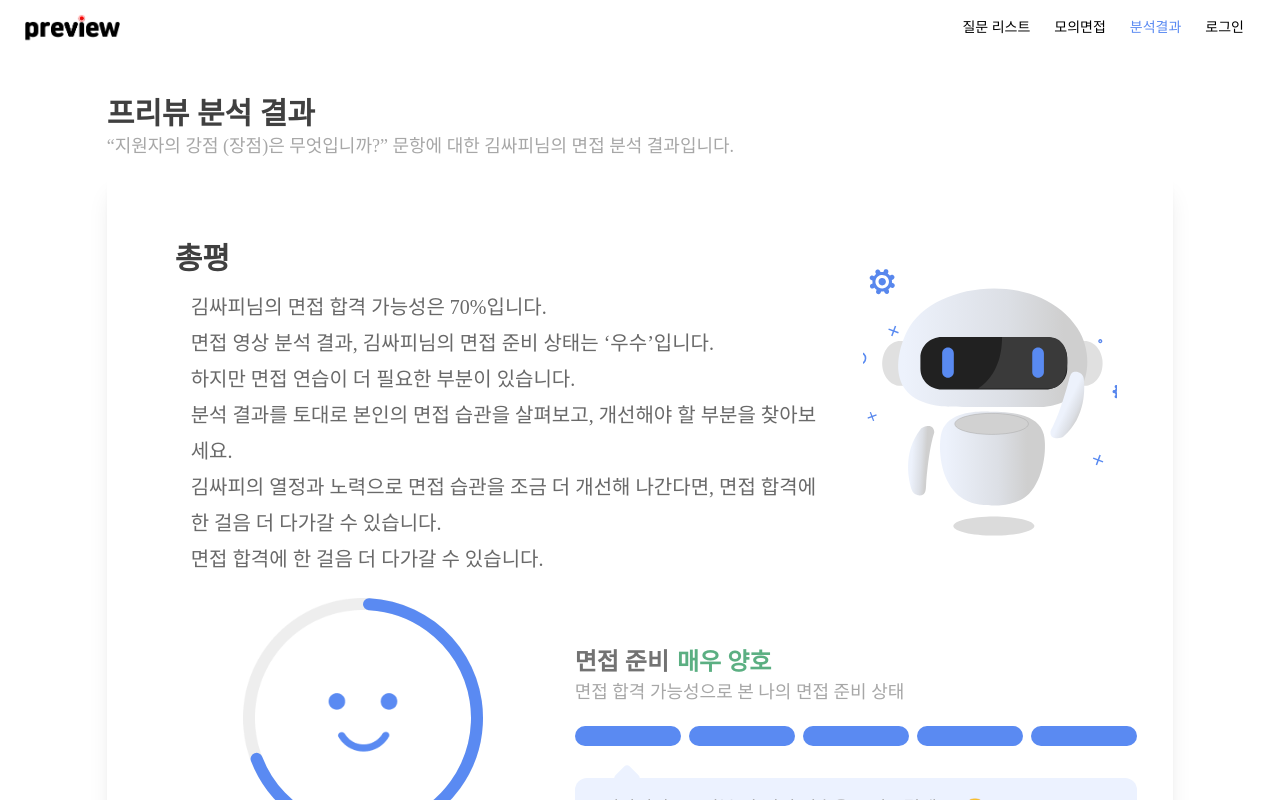
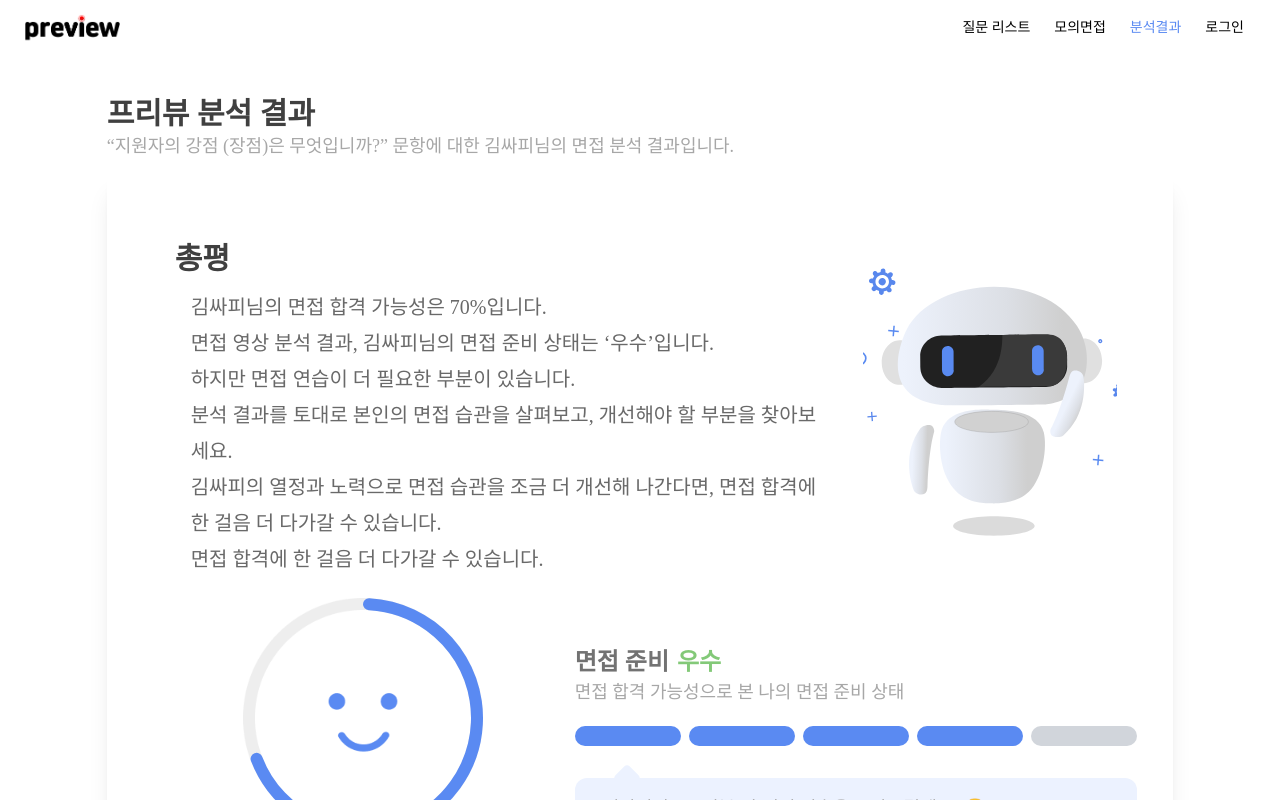
Before and after one commit to d102-preview/preview, a React (Vite) app in the folder frontend/: page /result/1 in a window 1280 px wide. Shown: the top 800 px of the page. Built offline with nearby package versions, Linux system fonts and the light colour scheme; a web font is replaced by a local one.

Commit message:
[FE] refactor #92: 분석 보고서 props 수정

```diff
--- a/frontend/src/components/result/InterviewPrepared.tsx
+++ b/frontend/src/components/result/InterviewPrepared.tsx
@@ -1,44 +1,27 @@
 import SpeechBubble from './SpeechBubble';
 
 interface IInterviewPreparedProps {
+  prepare: '매우 부족' | '부족' | '보통' | '우수' | '매우 우수';
   state: 1 | 2 | 3 | 4 | 5;
   name: string;
 }
 
-const InterviewPrepared = ({ state, name }: IInterviewPreparedProps) => {
+const InterviewPrepared = ({ prepare, state, name }: IInterviewPreparedProps) => {
   // state 값에 따라 적절한 클래스 반환
-  const getTextClass = (state: number) => {
-    switch (state) {
-      case 1:
+  const getTextClass = (prepare: string) => {
+    switch (prepare) {
+      case '매우 부족':
         return 'text-[#F87F7F]';
-      case 2:
+      case '부족':
         return 'text-[#F5B18A]';
-      case 3:
+      case '보통':
         return 'text-[#F8C77F]';
-      case 4:
+      case '우수':
         return 'text-[#83C978]';
-      case 5:
+      case '매우 우수':
         return 'text-[#5BAF82]';
       default:
         return 'text-UNIMPORTANT_TEXT';
-    }
-  };
-
-  // state 값에 따라 적절한 문자열 반환
-  const getStateText = (state: number) => {
-    switch (state) {
-      case 1:
-        return '매우 부족';
-      case 2:
-        return '부족';
-      case 3:
-        return '보통';
-      case 4:
-        return '양호';
-      case 5:
-        return '매우 양호';
-      default:
-        return '';
     }
   };
 
@@ -56,8 +39,7 @@ const InterviewPrepared = ({ state, name }: IInterviewPreparedProps) => {
     return isActive ? 'bg-MAIN1' : 'bg-gray-300';
   };
 
-  const textClass = getTextClass(state);
-  const text = getStateText(state);
+  const textClass = getTextClass(prepare);
   const activeStates = getBarActiveStates(state);
 
   return (
@@ -65,7 +47,7 @@ const InterviewPrepared = ({ state, name }: IInterviewPreparedProps) => {
       <div className="mt-5 px-10 ">
         <div className="flex font-bold text-2xl">
           <h3 className="mr-2 text-[#727272]">면접 준비</h3>
-          <h3 className={textClass}>{text}</h3>
+          <h3 className={textClass}>{prepare}</h3>
         </div>
         <p className="text-UNIMPORTANT_TEXT text-lg">면접 합격 가능성으로 본 나의 면접 준비 상태</p>
         <div className="w-5/6">
--- a/frontend/src/components/result/InterviewVideo.tsx
+++ b/frontend/src/components/result/InterviewVideo.tsx
@@ -20,11 +20,13 @@ const InterviewVideo = () => {
   };
 
   return (
+    <div className="pt-14 p-5">
+      <h3 className="pl-3 text-3xl font-bold text-BLACK">내 면접 영상</h3>
       <div className="p-5 flex gap-14">
-      <div className="w-1/2 pt-10">
+        <div className="w-1/2 pt-14 px-10 shadow-lg rounded-xl bg-black">
           <video ref={videoRef} onTimeUpdate={handleVideoTimeUpdate} controls>
             <source src={testVideo} type="video/mp4" />
-          Your browser does not support the video tag.
+            비디오를 지원하지 않는 브라우저입니다.
           </video>
         </div>
 
@@ -34,6 +36,7 @@ const InterviewVideo = () => {
           </div>
         </div>
       </div>
+    </div>
   );
 };
 export default InterviewVideo;
--- a/frontend/src/components/result/ResultReport.tsx
+++ b/frontend/src/components/result/ResultReport.tsx
@@ -5,13 +5,13 @@ import robot from '../../assets/lotties/robot.json';
 import InterviewVideo from './InterviewVideo';
 
 interface ResultReportProps {
-  question: string;
   name: string;
   percent: number;
-  prepare: string;
+  prepare: '매우 부족' | '부족' | '보통' | '우수' | '매우 우수';
+  state: 1 | 2 | 3 | 4 | 5;
 }
 
-const ResultReport = ({ question, name, percent, prepare }: ResultReportProps) => {
+const ResultReport = ({ name, percent, prepare, state }: ResultReportProps) => {
   // Lottie 애니메이션
   const defaultOptions = {
     loop: true,
@@ -23,11 +23,7 @@ const ResultReport = ({ question, name, percent, prepare }: ResultReportProps) =
   };
 
   return (
-    <div className="w-10/12 mx-auto">
-      <div>
-        <h3 className="text-3xl font-bold text-BLACK">프리뷰 분석 결과</h3>
-        <p className="text-lg text-UNIMPORTANT_TEXT">{`“${question}” 문항에 대한 ${name}님의 면접 분석 결과입니다.`}</p>
-      </div>
+    <>
       {/* 분석 보고서 */}
       <div className="shadow-xl p-14 my-3 rounded-lg w-full">
         <div className="flex items-center gap-10 pb-5">
@@ -46,11 +42,11 @@ const ResultReport = ({ question, name, percent, prepare }: ResultReportProps) =
         </div>
         <div className="flex items-center px-20 gap-5">
           <DoughnutChart percent={percent} />
-          <InterviewPrepared state={5} name={name} />
+          <InterviewPrepared prepare={prepare} state={state} name={name} />
         </div>
         <InterviewVideo />
       </div>
-    </div>
+    </>
   );
 };
 
--- a/frontend/src/pages/result/ResultReportPage.tsx
+++ b/frontend/src/pages/result/ResultReportPage.tsx
@@ -2,11 +2,52 @@ import Header from '@/components/@common/Header/Header';
 import ResultReport from '@/components/result/ResultReport';
 
 const ResultReportPage = () => {
+  const question = '지원자의 강점 (장점)은 무엇입니까?';
+  const name = '김싸피';
+  const percent = 70;
+
+  const getPrepareText = (percent: number) => {
+    if (percent >= 0 && percent <= 20) {
+      return '매우 부족';
+    } else if (percent > 20 && percent <= 40) {
+      return '부족';
+    } else if (percent > 40 && percent <= 60) {
+      return '보통';
+    } else if (percent > 60 && percent <= 80) {
+      return '우수';
+    } else {
+      return '매우 우수';
+    }
+  };
+
+  const getStateNumber = (percent: number) => {
+    if (percent >= 0 && percent <= 20) {
+      return 1;
+    } else if (percent > 20 && percent <= 40) {
+      return 2;
+    } else if (percent > 40 && percent <= 60) {
+      return 3;
+    } else if (percent > 60 && percent <= 80) {
+      return 4;
+    } else {
+      return 5;
+    }
+  };
+
+  const prepare = getPrepareText(percent);
+  const state = getStateNumber(percent);
+
   return (
     <>
       <Header />
       <main className="max-w-9xl mx-auto my-10">
-        <ResultReport question="지원자의 강점 (장점)은 무엇입니까?" name="김싸피" percent={70} prepare="우수" />
+        <div className="w-10/12 mx-auto">
+          <div>
+            <h3 className="text-3xl font-bold text-BLACK">프리뷰 분석 결과</h3>
+            <p className="text-lg text-UNIMPORTANT_TEXT">{`“${question}” 문항에 대한 ${name}님의 면접 분석 결과입니다.`}</p>
+          </div>
+          <ResultReport name={name} percent={percent} prepare={prepare} state={state} />
+        </div>
       </main>
     </>
   );
```
Lines whose indentation alone changed are shown as unchanged.
